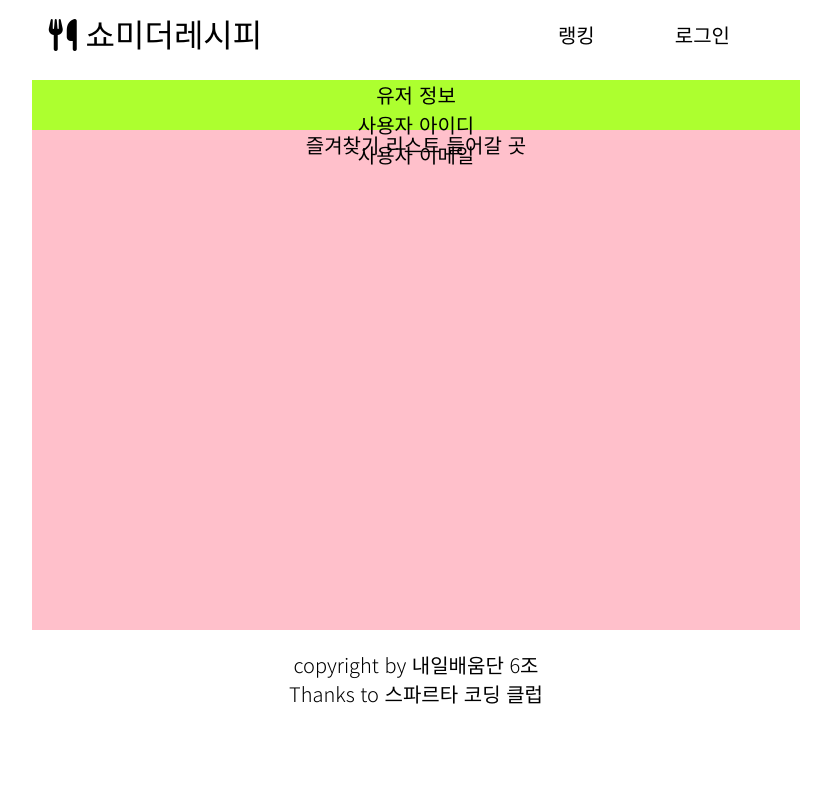
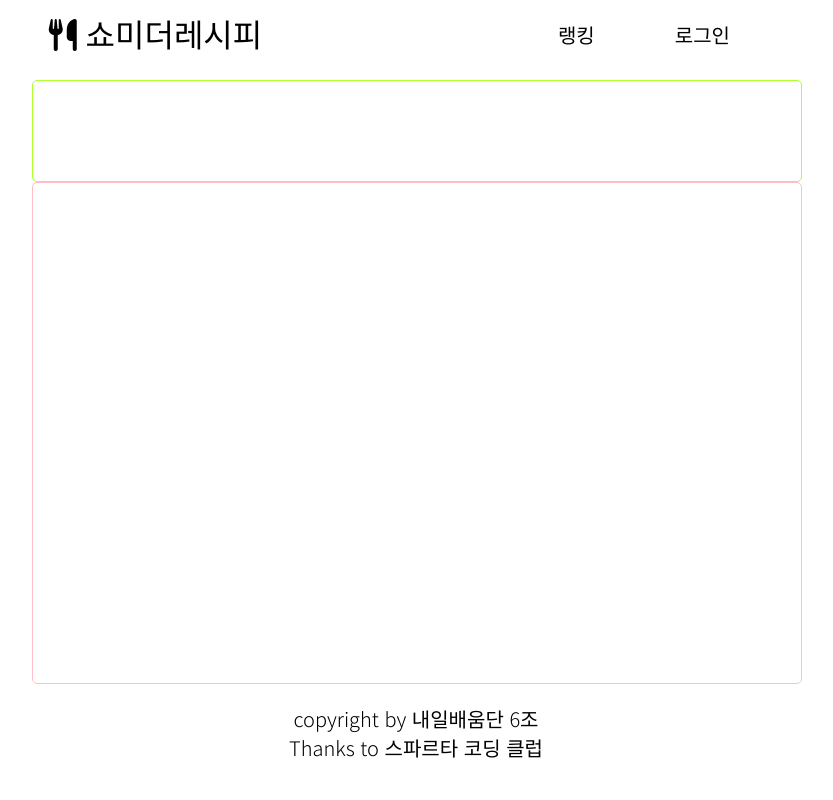
Before and after one commit to sparta-github-group6/show_me_the_recipe-mc6, a Flask app: page /my in a window 1280 px wide. Shown: the whole page, without its empty margins (224-1057 px from the left). Run offline with Flask 2, Linux system fonts and the light colour scheme; some libraries are stand-ins or nearby versions.

Commit message:
woongs commit

```diff
--- /dev/null
+++ b/static/css/mypage.css
@@ -0,0 +1,20 @@
+#star-main{
+    display: block;
+    align-items: center;
+    justify-content: center;
+    margin: 20px auto;
+}
+
+.user{
+    width: 100%;
+    height: 100px;
+    border: 1px solid greenyellow;
+    border-radius: 5px;
+}
+
+.star-list{
+    width: 100%;
+    height: 500px;
+    border: 1px solid pink;
+    border-radius: 5px;
+}
--- a/templates/about.html
+++ b/templates/about.html
@@ -38,6 +38,7 @@
                     <ul id="nav_login">
                         <li><a href="/rank">랭킹</a></li>
                         {% if session['user_id'] %}
+                            <li><a href="/my">마이페이지</a></li>
                             <li><a href="/logout">로그아웃</a></li>
                         {% else %}
                             <li><a href="/login">로그인</a></li>
--- a/templates/index.html
+++ b/templates/index.html
@@ -49,8 +49,8 @@
                     <ul id="nav_login">
                         <li><a href="/rank">랭킹</a></li>
                         {% if session['user_id'] %}
+                            <li><a href="/my">마이페이지</a></li>
                             <li><a href="/logout">로그아웃</a></li>
-                            <li><a href="/my">마이페이지</a></li>
                         {% else %}
                             <li><a href="/login">로그인</a></li>
                         {% endif %}
--- a/templates/mypage.html
+++ b/templates/mypage.html
@@ -14,6 +14,7 @@
     <link rel="stylesheet" href="/static/css/default.css">
     <!--    공용 css 코드-->
     <link rel="stylesheet" href="/static/css/style.css">
+    <link rel="stylesheet" href="/static/css/mypage.css">
     <!--    모바일용 css-->
     <link rel="stylesheet" media="(min-width:0px) and (max-width:768px) " href="/static/css/mobile.css">
 
@@ -29,16 +30,14 @@
     <script src="https://kit.fontawesome.com/15cc769352.js" crossorigin="anonymous"></script>
     <!-- navigation toggle -->
     <script src="/static/scripts/toggle.js"></script>
-
+    <script src="/static/scripts/mypage.js"></script>
 </head>
 
 <body>
     <div class="wrap">
 
         <header>
-            <a href="/">
-                <h1><i class="fas fa-utensils logo"></i> 쇼미더레시피</h1>
-            </a>
+            <a href="/"><h1><i class="fas fa-utensils logo"></i> 쇼미더레시피</h1></a>
             <button class="btn_menu">
             </button>
 
@@ -47,9 +46,10 @@
                     <ul id="nav_login">
                         <li><a href="/rank">랭킹</a></li>
                         {% if session['user_id'] %}
-                        <li><a href="/logout">로그아웃</a></li>
+                            <li><a href="/my">마이페이지</a></li>
+                            <li><a href="/logout">로그아웃</a></li>
                         {% else %}
-                        <li><a href="/login">로그인</a></li>
+                            <li><a href="/login">로그인</a></li>
                         {% endif %}
                     </ul>
                 </div>
@@ -59,17 +59,15 @@
 
         <main id="woong">
 
-            <section class="section-main" id="star-main" style="display: block; align-items: center; justify-content: center; margin: 20px auto;">
+            <section class="section-main" id="star-main">
 
-                <div class="user" style="width: 100%; height: 50px; background: greenyellow;">
-                    유저 정보
-                    <p>사용자 아이디</p>
-                    <p>사용자 이메일</p>
+                <div class="user">
+                    <!-- 유저 정보 -->
                 </div>
 
-                <div class="star-list" style="width: 100%; height: 500px; background-color: pink;">
-                    즐겨찾기 리스트 들어갈 곳
-                    <div class="star-item" style="width: 100%;">
+                <div class="star-list">
+
+                    <div class="star-item">
 
                     </div>
                 </div>
```
Also changed, not shown: static/css/recommend.css (+12 -0 lines), static/scripts/mypage.js (+58 -0 lines), static/scripts/recommend.js (+10 -2 lines), templates/rank.html (+5 -7 lines), templates/recipe.html (+4 -6 lines), templates/recommend.html (+4 -12 lines).
